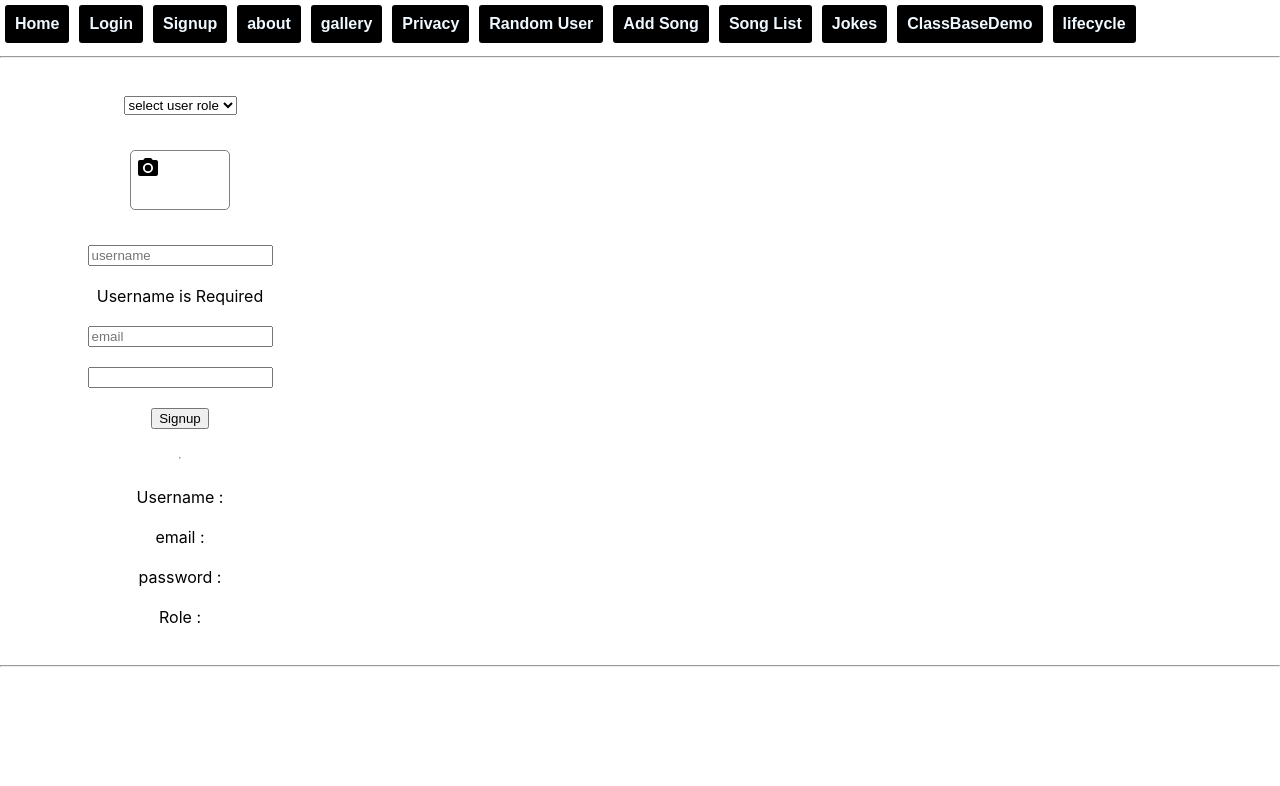
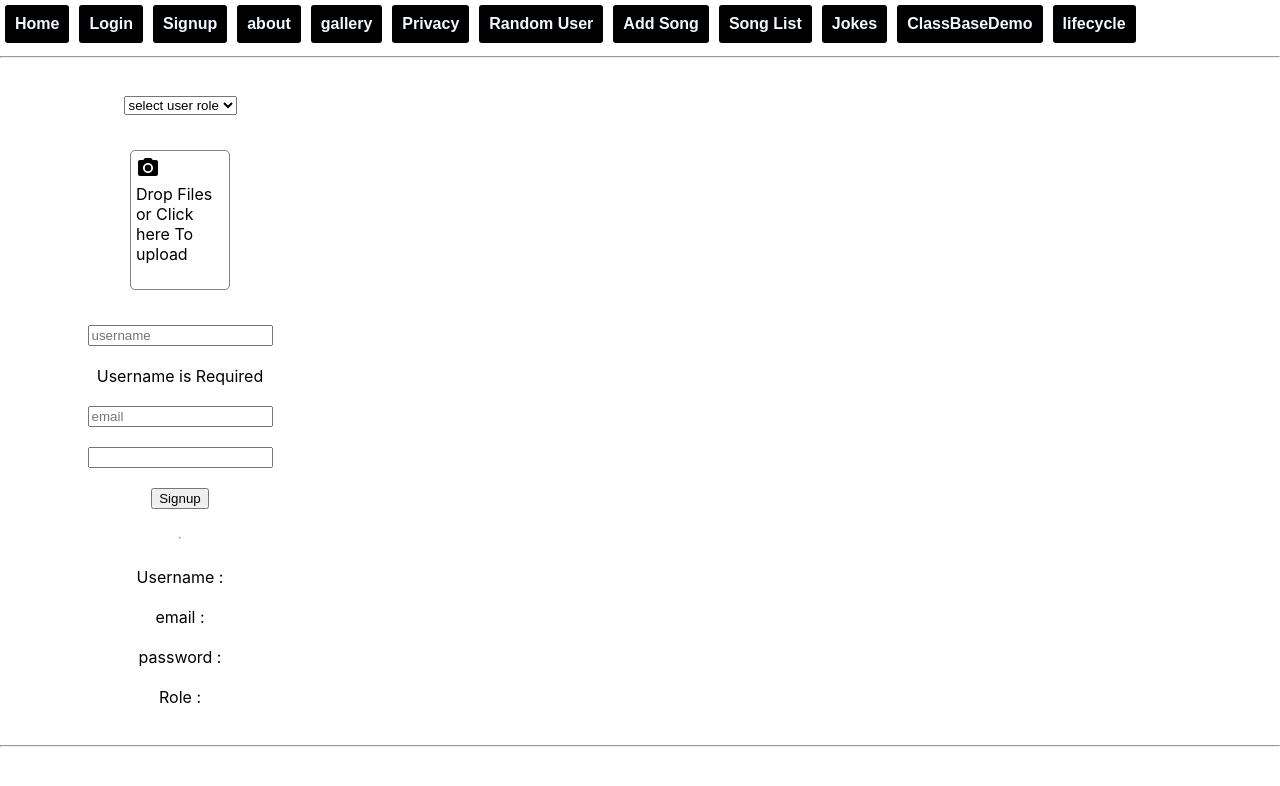
Before and after one commit to gavand-sagar/sagar-notes-manager, a React (Create React App) app: page /sign-up in a window 1280 px wide. Shown: the top 786 px of the page. Built offline with nearby package versions, Linux system fonts and the light colour scheme.

Commit message:
drag and drop

```diff
--- a/src/shared/components/FileUpload.js
+++ b/src/shared/components/FileUpload.js
@@ -24,12 +24,50 @@ export default function FileUpload({ onUpload }) {
             setUploadState('')
         })
     }
+
+    function dropHandler(ev) {
+        console.log("File(s) dropped");
+
+        // Prevent default behavior (Prevent file from being opened)
+        ev.preventDefault();
+
+        if (ev.dataTransfer.items) {
+            // Use DataTransferItemList interface to access the file(s)
+            [...ev.dataTransfer.items].forEach((item, i) => {
+                // If dropped items aren't files, reject them
+                if (item.kind === "file") {
+                    const file = item.getAsFile();
+                    uploadFile(file)
+                    console.log(`… file[${i}].name = ${file.name}`);
+                }
+            });
+        } else {
+            // Use DataTransfer interface to access the file(s)
+            [...ev.dataTransfer.files].forEach((file, i) => {
+                console.log(`… file[${i}].name = ${file.name}`);
+            });
+        }
+    }
+
+    function dragOverHandler(ev) {
+        console.log("File(s) in drop zone");
+
+        // Prevent default behavior (Prevent file from being opened)
+        ev.preventDefault();
+    }
+
+
+
     return (
-        <div className='file-upload-component'>
+        <div onDragOver={dragOverHandler} onDrop={dropHandler} className='file-upload-component'>
             <label htmlFor='app-file-upload'>
                 <CameraAltIcon />
             </label>
-
+            <br />
+            {uploadState != 'Uploading...' && fileName == ''
+                ? "Drop Files or Click here To upload"
+                : ""
+            }
             <input id="app-file-upload" onChange={upload} label="Song Image" type='file' />
             <br />
             <br />
@@ -37,7 +75,7 @@ export default function FileUpload({ onUpload }) {
                 uploadState
             }
             {
-                uploadState != 'Uploading...' &&  fileName && <img src={'http://localhost:3001/image/' + fileName} />
+                uploadState != 'Uploading...' && fileName && <img src={'http://localhost:3001/image/' + fileName} />
             }
 
         </div>
```
